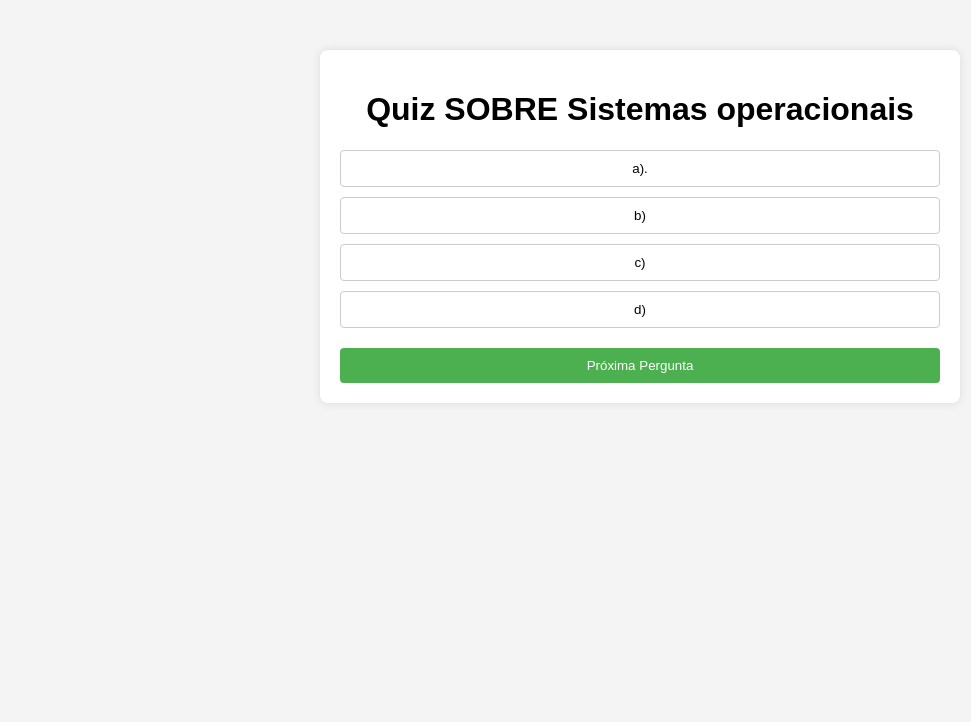
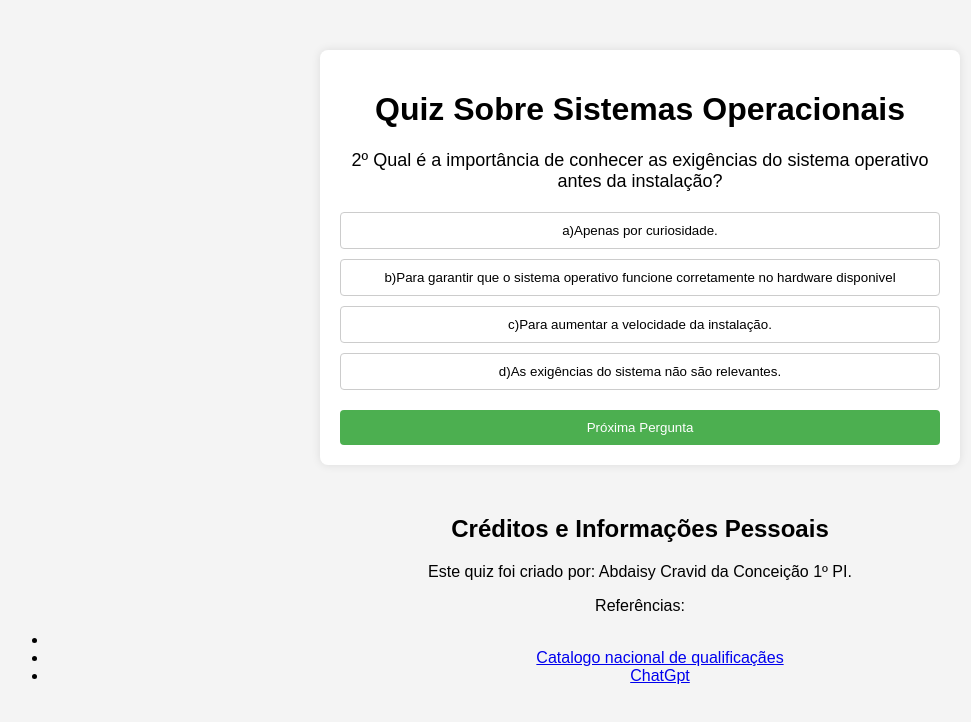
Before and after one commit to deisy321/sistema-operacional, a plain HTML site: page index.html in a window 1280 px wide. Both pictures are taken after a click on the button "a)Insira o disco de instalação e siga as instruções na tela.". Shown: the whole page, without its empty margins (0-971 px from the left). Drawn offline with Linux system fonts and the light colour scheme.

Commit message:
melhorias

```diff
--- a/index.html
+++ b/index.html
@@ -8,7 +8,7 @@
 </head>
 <body>
     <div id="quiz-container">
-        <h1>Quiz SOBRE Sistemas operacionais </h1>
+        <h1>Quiz Sobre Sistemas Operacionais </h1>
         <div id="question-container">
             <p id="question-text">Pergunta aqui</p>
             <button class="answer-btn">Opção 1</button>
@@ -16,9 +16,18 @@
             <button class="answer-btn">Opção 3</button>
             <button class="answer-btn">Opção 4</button>
         </div>
-        <button id="next-btn" class="hide">Próxima Pergunta</button>
+        <button id="next-btn" class="hide" onclick="checkAnswer()">Próxima Pergunta</button>
     </div>
 
+    <div id="credits-container">
+        <h2>Créditos e Informações Pessoais</h2>
+        <p>Este quiz foi criado por: Abdaisy Cravid da Conceição 1º PI.</p>
+        <p>Referências:</p>
+        <ul>
+            <li> <li><a href="https://catalogo.anqep.gov.pt/ufcdDetalhe/779" target="_blank">Catalogo nacional de qualificaçães</a></li>
+            <li><a href="https://chat.openai.com/share/fd5ac1d0-653e-4d53-9db1-f9d54e60cccd" target="_blank">ChatGpt</a></li></li>
+        </ul>
+    </div>
     <script src="script.js"></script>
 </body>
 </html>
--- a/script.js
+++ b/script.js
@@ -2,64 +2,138 @@ const questions = [
     {
         question: "1ª Quais são os passos básicos para instalar um sistema operacional em um computador?",
         answers: [
-            { text: " a)Insira o disco de instalação e siga as instruções na tela.", correct: false },
+            { text: " a)Insira o disco de instalação e siga as instruções na tela.", correct: true },
             { text: "b) Baixe o instalador online e execute-o.", correct: false },
-            { text: "c) Utilize um programa de virtualização para criar uma máquina virtual.", correct: true },
+            { text: "c) Utilize um programa de virtualização para criar uma máquina virtual.", correct:false},
             { text: "d) Atualize automaticamente a partir das configurações do sistema.", correct: false }
         ]
     },
 
     {
-        question: "",
+        question: "2º Qual é a importância de conhecer as exigências do sistema operativo antes da instalação?",
         answers: [
-            { text: " a).", correct: false },
-            { text: "b) ", correct: false },
-            { text: "c)", correct: true },
-            { text: "d)", correct: false }
+            { text: " a)Apenas por curiosidade.", correct: false },
+            { text: "b)Para garantir que o sistema operativo funcione corretamente no hardware disponivel  ", correct: true  },
+            { text: "c)Para aumentar a velocidade da instalação.", correct:false },
+            { text: "d)As exigências do sistema não são relevantes.", correct: false }
+        ]
+    },
+    {
+        question: "3º Como é possível instalar um sistema operativo a partir de um dispositivo externo, como uma unidade USB?",
+        answers: [
+            { text: " a) Não é possível instalar a partir de dispositivos externos.", correct: false },
+            { text: "b) Insira o dispositivo externo e o sistema operativo será instalado automaticamente. ", correct: false },
+            { text: "c) Configure a ordem de inicialização no BIOS para iniciar a partir do dispositivo externo.", correct: true },
+            { text: "d)Desconecte todos os periféricos antes de iniciar a instalação.", correct: false }
+        ]
+    },
+    {
+        question: "4º Por que é importante selecionar opções durante o processo de instalação do sistema operativo?",
+        answers: [
+            { text: " a)Para tornar a instalação mais demorada.", correct: false },
+            { text: "b) As opções de instalação não têm impacto no sistema. ", correct: false },
+            { text: "c) Para personalizar a instalação de acordo com as necessidades do usuário.", correct:true  },
+            { text: "d)A seleção de opções só é necessária para programadores.", correct: false }
+        ]
+    },
+    {
+        question: "5º O que envolve a definição de um plano de configuração de periféricos em um sistema operativo?",
+        answers: [
+            { text: " a) Ignorar completamente a configuração dos periféricos.", correct: false },
+            { text: "b) Identificar os periféricos necessários e configurar seus drivers.", correct:true },
+            { text: "c)Delegar a configuração para o usuário final.", correct: false },
+            { text: "d) A configuração de periféricos não é necessária.", correct: false }
+        ]
+    },
+    {
+        question: "6º Por que é importante definir um modelo de logins em um sistema operativo?",
+        answers: [
+            { text: " a)Não é importante; qualquer login serve.", correct: false },
+            { text: "b)Para complicar o acesso dos usuários.", correct: false },
+            { text: "c)Para garantir a segurança e a identificação única de cada usuário.", correct: true },
+            { text: "d) Modelos de login são exclusivos para sistemas operacionais de servidor.", correct: false }
+        ]
+    },
+
+    {
+        question: "7º Como podemos personalizar a configuração do sistema operativo para atender às necessidades específicas de cada usuário?",
+        answers: [
+            { text: " a)  Não é possível personalizar a configuração.", correct: false },
+            { text: "b)Crie um único perfil para todos os usuários. ", correct: false },
+            { text: "c) Utilize as opções de personalização durante a instalação.", correct: true },
+            { text: "d)A configuração do sistema não afeta as necessidades dos usuários.", correct: false }
+        ]
+    },
+    {
+        question: "8º Por que pode ser necessário realizar manutenção do sistema operativo através da alteração da configuração do equipamento?",
+        answers: [
+            { text: " a) A manutenção não é necessária.", correct: false },
+            { text: "b)Para tornar o sistema operativo mais lento. ", correct: false },
+            { text: "c)Para adaptar o sistema às mudanças de hardware.", correct: true },
+            { text: "d)A configuração do equipamento não afeta a manutenção do sistema operativo.", correct: false }
         ]
     },
 ];
-
 let currentQuestionIndex = 0;
 
-const questionText = document.getElementById('question-text');
-const answerButtons = document.querySelectorAll('.answer-btn');
-const nextButton = document.getElementById('next-btn');
+function showQuestion() {
+    const questionText = document.getElementById('question-text');
+    const answerButtons = document.querySelectorAll('.answer-btn');
 
-startQuiz();
+    questionText.innerText = questions[currentQuestionIndex].question;
 
-function startQuiz() {
-    showQuestion(questions[currentQuestionIndex]);
+    questions[currentQuestionIndex].answers.forEach((answer, index) => {
+        answerButtons[index].innerText = answer.text;
+        answerButtons[index].classList.remove('correct', 'incorrect');
+        answerButtons[index].disabled = false;
+        answerButtons[index].onclick = () => checkAnswer(answer, answerButtons[index]);
+    });
+
+    document.getElementById('next-btn').classList.add('hide');
 }
 
-function showQuestion(question) {
-    questionText.innerText = question.question;
+function checkAnswer(selectedAnswer, clickedButton) {
+    const buttons = document.querySelectorAll('.answer-btn');
 
-    question.answers.forEach((answer, index) => {
-        answerButtons[index].innerText = answer.text;
-        answerButtons[index].onclick = () => checkAnswer(answer);
+    buttons.forEach(button => {
+        button.disabled = true;
+
+        if (button === clickedButton) {
+            if (selectedAnswer.correct) {
+                button.classList.add('correct');
+            } else {
+                button.classList.add('incorrect');
+            }
+        } else if (button.classList.contains('correct')) {
+            button.classList.add('correct');
+        }
     });
-
-    nextButton.classList.add('hide');
-}
-
-function checkAnswer(selectedAnswer) {
-    if (selectedAnswer.correct) {
-        // Resposta correta, faça algo se desejar
-    }
 
     currentQuestionIndex++;
 
     if (currentQuestionIndex < questions.length) {
-        showQuestion(questions[currentQuestionIndex]);
+        setTimeout(() => {
+            buttons.forEach(button => {
+                button.classList.remove('correct', 'incorrect');
+                button.disabled = false;
+            });
+            showQuestion();
+        }, 1000);
     } else {
-        // Quiz concluído, faça algo se desejar
-        nextButton.innerText = 'Reiniciar Quiz';
-        nextButton.onclick = () => {
+        document.getElementById('next-btn').innerText = 'Reiniciar Quiz';
+        document.getElementById('next-btn').onclick = () => {
             currentQuestionIndex = 0;
-            startQuiz();
+            showQuestion();
         };
     }
 
-    nextButton.classList.remove('hide');
+    document.getElementById('next-btn').classList.remove('hide');
 }
+
+function startQuiz() {
+    currentQuestionIndex = 0;
+    showQuestion();
+}
+
+// Inicializa o quiz ao carregar a página
+window.onload = startQuiz;
--- a/style.css
+++ b/style.css
@@ -52,3 +52,14 @@ body {
 #next-btn:hover {
     background-color: #45a049;
 }
+/* Adicione o estilo para os botões corretos */
+.answer-btn.correct {
+    background-color: #4CAF50; /* Verde */
+    color: #ffffff; /* Texto branco */
+}
+
+/* Adicione o estilo para os botões incorretos */
+.answer-btn.incorrect {
+    background-color: #FF0000; /* Vermelho */
+    color: #ffffff; /* Texto branco */
+}
```
